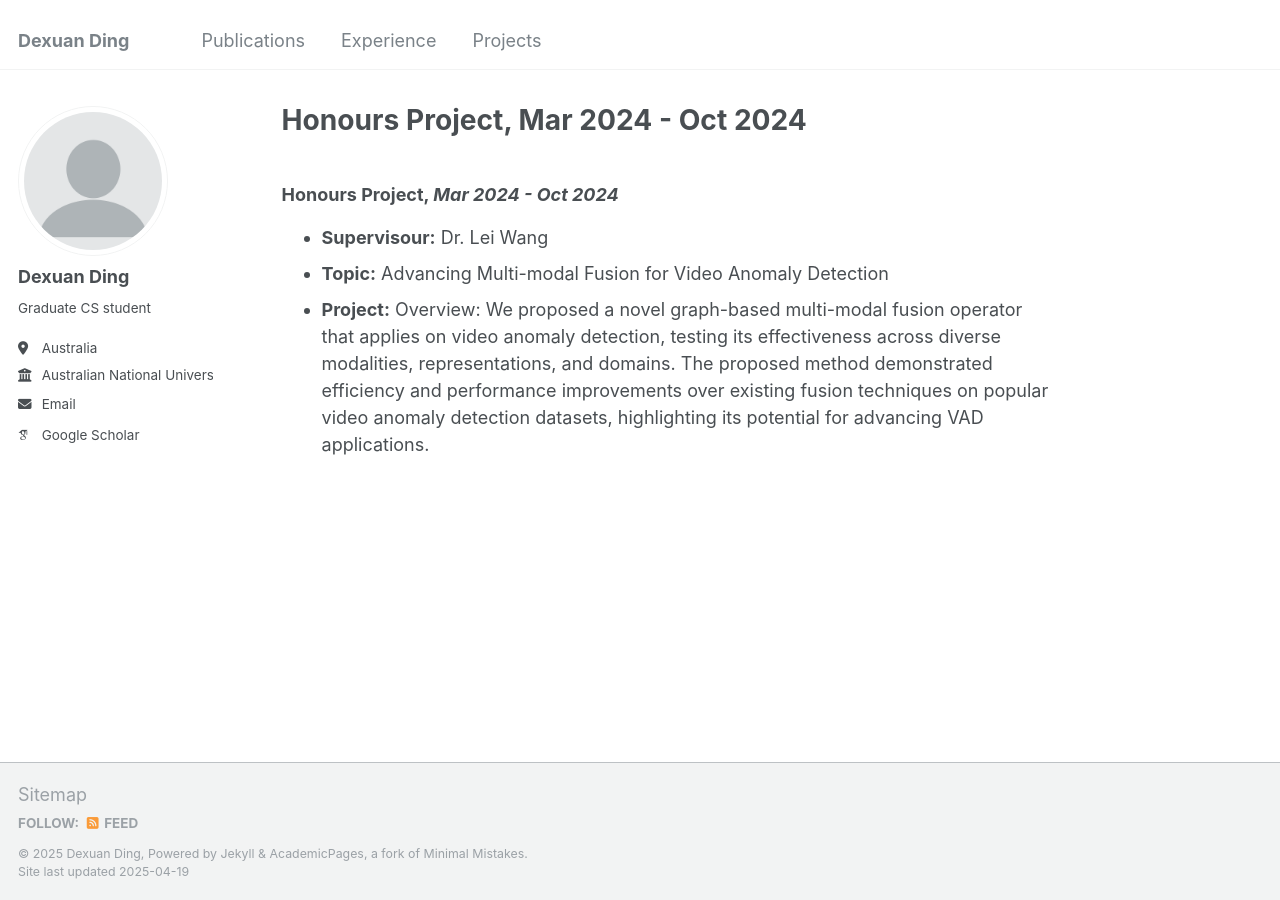
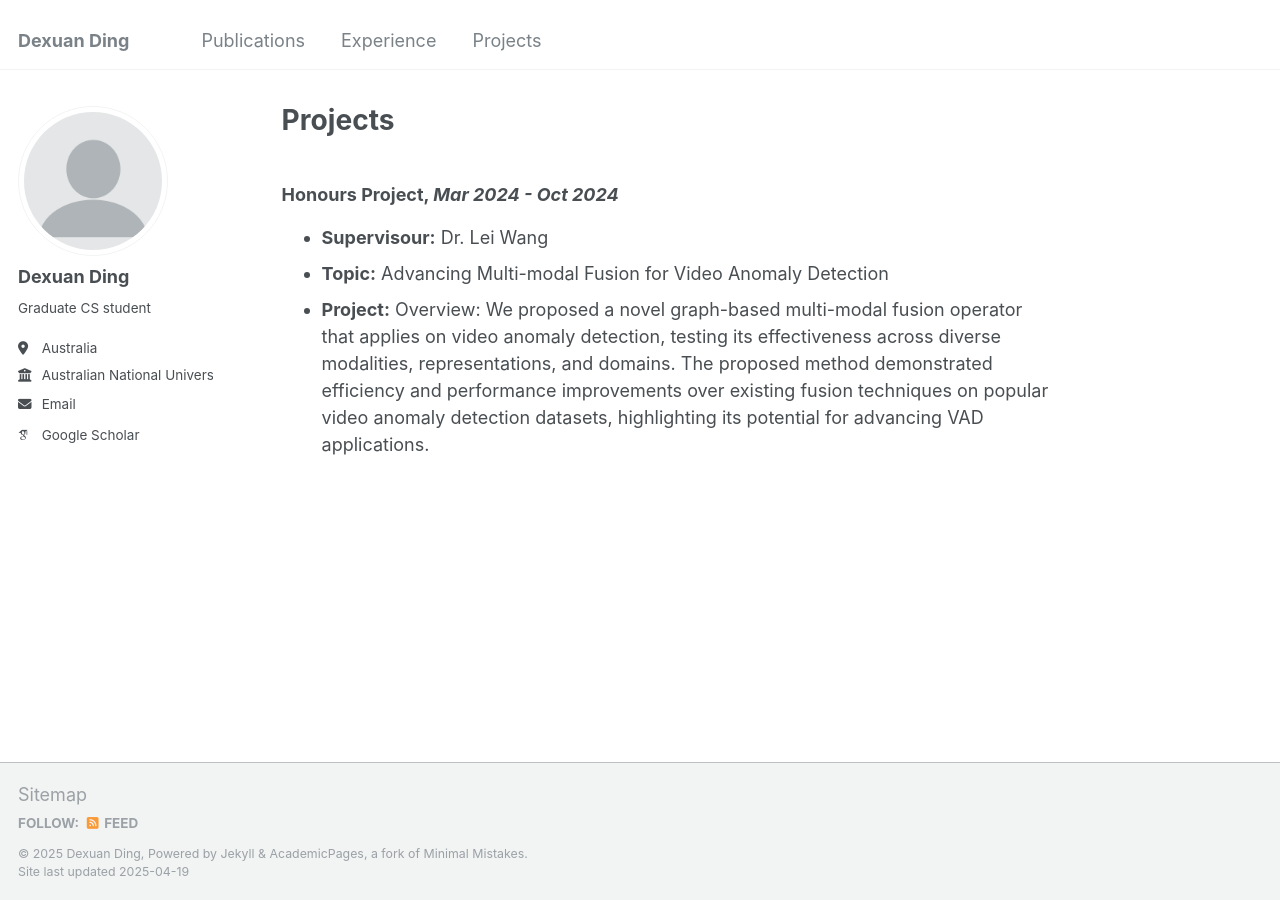
Before and after one commit to DexxDing/dexxding.github.io, a Jekyll site: the page built from _pages/projects.md, in a window 1280 px wide. Built offline with Jekyll 4.4.1, drawn with Linux system fonts in a browser that asks for light colours; some web fonts are replaced; our own code applies the rules of GitHub Pages for plain Markdown files.

Commit message:
Update projects.md

```diff
--- a/_pages/projects.md
+++ b/_pages/projects.md
@@ -1,4 +1,10 @@
-
+---
+permalink: /projects/
+title: "Projects"
+author_profile: true
+redirect_from:
+  - /projects.html
+---
 
 
 
```
